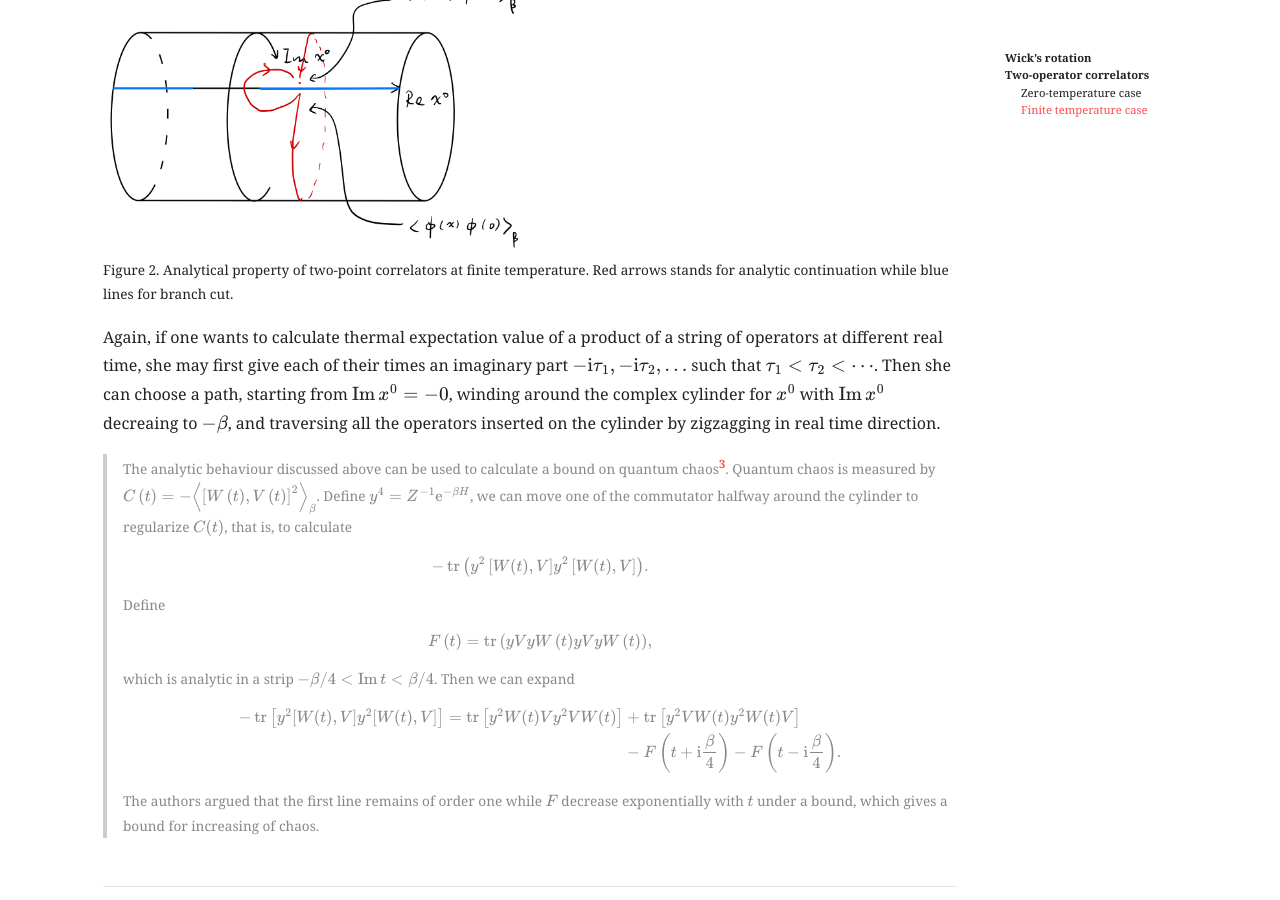
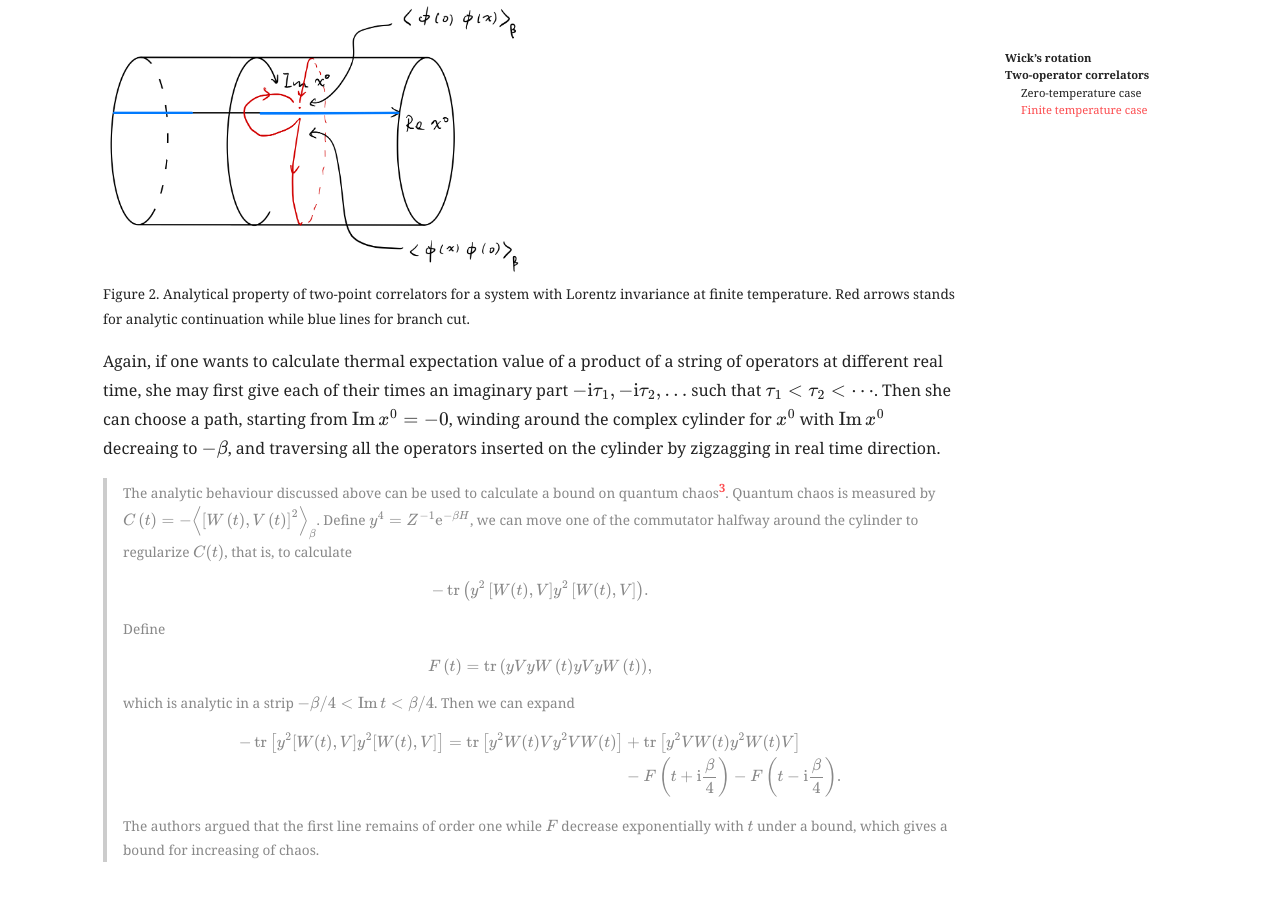
Before and after one commit to Florestan-Eusebius/Florestan-Eusebius.github.io, a Jekyll site: the page built from _posts/2022-11-12-time-ordering.md, in a window 1280 px wide and 900 px high, scrolled down 4952 px. Built offline with Jekyll 4.4.1, drawn with Linux system fonts in a browser that asks for light colours; nearby versions of some CDN libraries; some web fonts are replaced; some of the changed text lies outside the part shown.

Commit message:
time order

```diff
--- a/_posts/2022-11-12-time-ordering.md
+++ b/_posts/2022-11-12-time-ordering.md
@@ -101,7 +101,7 @@ Note that 'time ordering' is actually an ordering of the imaginary part of time.
 
 The analytical property of $G$ is demonstrated in Fig. 1. All correlators $\braket{0\|\phi(0)\phi(x)\|0}$, $\Braket{\phi(0)\phi\left(x^{\mathrm{E}}\right)}$, $\Braket{\phi\left(x^{\mathrm{E}}\right)\phi(0)}$ $\braket{0\|\phi(x)\phi(0)\|0}$ can be analytically continued to each other.
 
-<figure><img src="/img/20221112/anaT0lor.jpeg" width="50%"><figcaption>Figure 1. Analytical property of two-point correlators. Red arrows stands for analytic continuation while blue lines for branch cut. </figcaption></figure>
+<figure><img src="/img/20221112/anaT0lor.jpeg" width="50%"><figcaption>Figure 1. Analytical property of two-point correlators for a Lorentz invariant system at zero temperature. Red arrows stands for analytic continuation while blue lines for branch cut. </figcaption></figure>
 
 > **Example: Lorentz invariant scalar field**
 >
@@ -186,7 +186,7 @@ $$
 
 where $\braket{\cdot}_\beta = Z^{-1}\operatorname{tr}\left(\mathrm{e}^{-\beta H}\cdot\right)$. Obviously $G$ is an analytic function of $x^0$ on the complex cylinder except for (part of) the real axis. (Note that for Fermioic fields $G$ is anti-periodic in $\operatorname{Im} x^0$ since the definition in $G$ has a minus sign with revered ordering.) Here we say 'part of' since for Lorentz invariant systems the argument for zero-temperature system that $G$ can be analytically continued through a line segment on the real axis still makes sense. The analytic property of $G$ as a function of $x^0$ is shown in Fig. 2. The difference is that in zero temperature system, $\beta$ is infinite and we cannot 'wind' around the cylinder to reach a point slightly below the real axis from a point slightly above the real axis.
 
-<figure><img src="/img/20221112/anaTfinlor.jpeg" width="50%"><figcaption>Figure 2. Analytical property of two-point correlators at finite temperature. Red arrows stands for analytic continuation while blue lines for branch cut. </figcaption></figure>
+<figure><img src="/img/20221112/anaTfinlor.jpeg" width="50%"><figcaption>Figure 2. Analytical property of two-point correlators for a system with Lorentz invariance at finite temperature. Red arrows stands for analytic continuation while blue lines for branch cut. </figcaption></figure>
 
 Again, if one wants to calculate thermal expectation value of a product of a string of operators at different real time, she may first give each of their times an imaginary part $-\mathrm{i}\tau_1,-\mathrm{i}\tau_2,\ldots$ such that $\tau_1<\tau_2<\cdots$. Then she can choose a path, starting from $\operatorname{Im}x^0=-0$, winding around the complex cylinder for $x^0$ with $\operatorname{Im} x^0$ decreaing to $-\beta$, and traversing all the operators inserted on the cylinder by zigzagging in real time direction.
 
```
